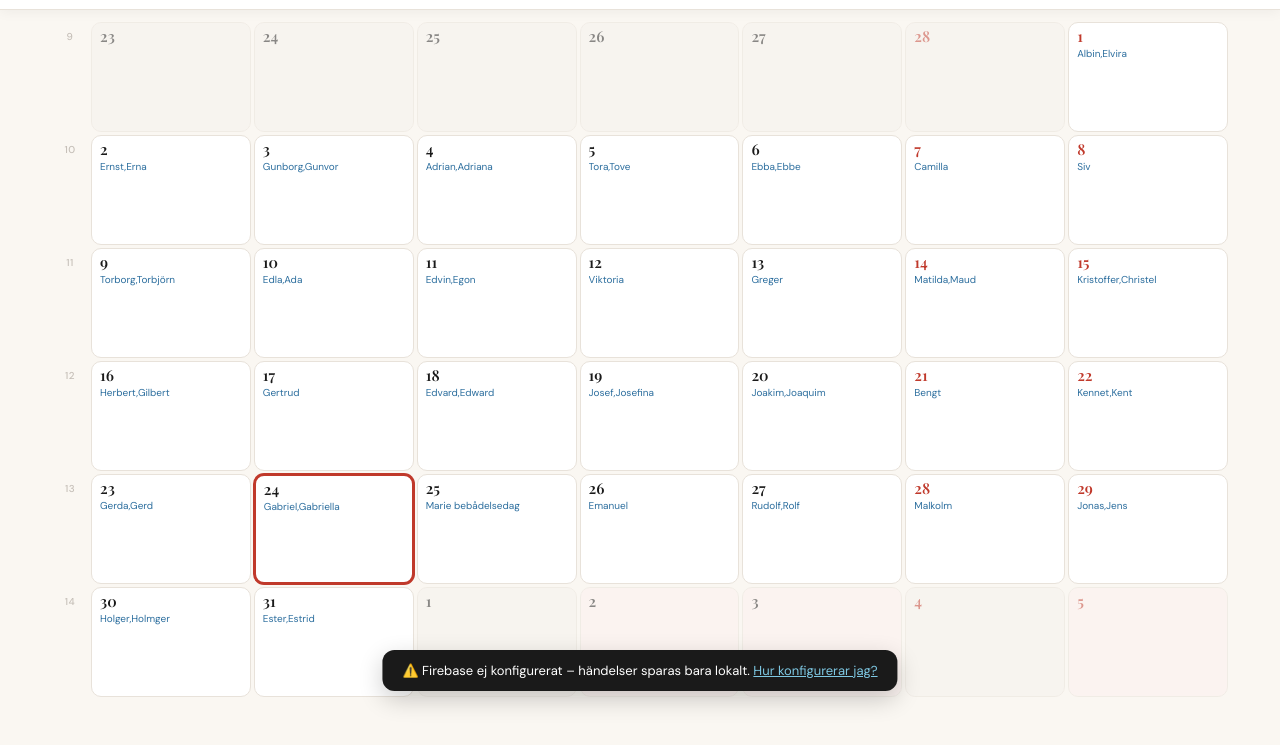
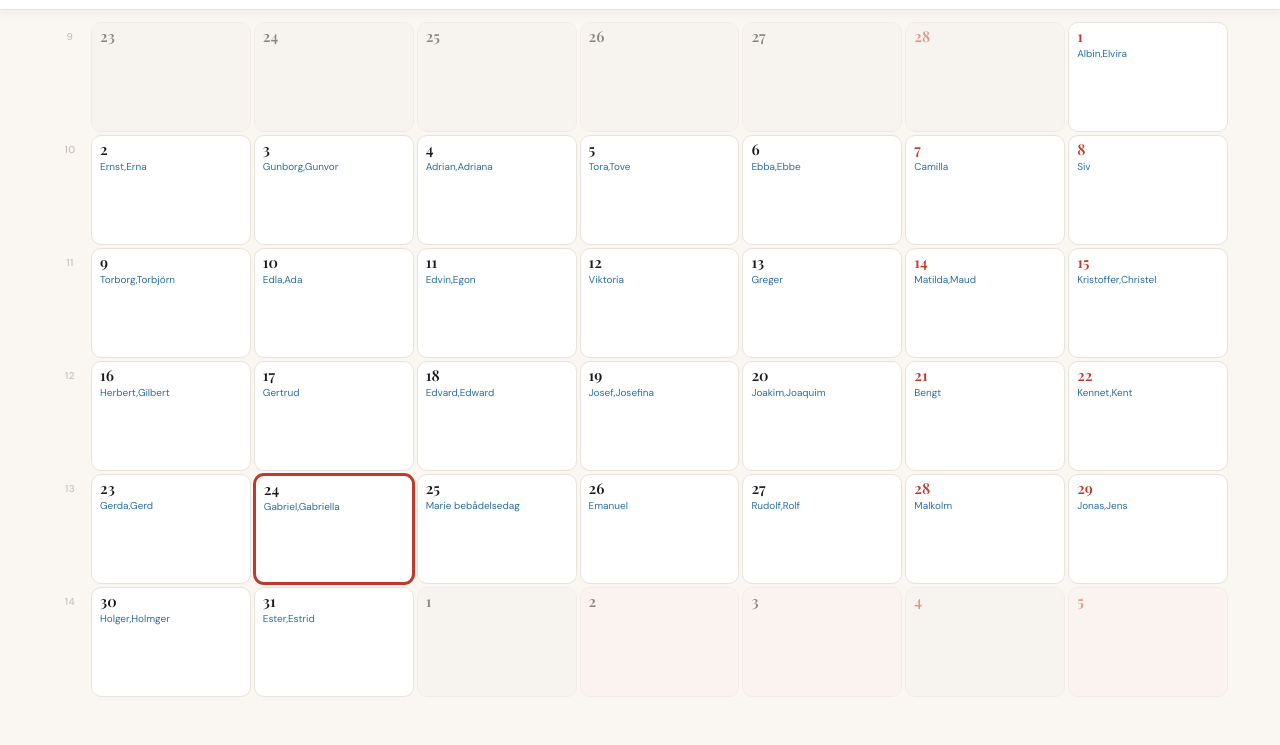
Before and after one commit to mattiasjonolfsson-cpu/Familjekalender, a plain HTML site: page index.html in a window 1280 px wide. Shown: the part 89-834 px from the top of the page. Drawn offline with nearby package versions, Linux system fonts and the light colour scheme; no server answers.

Commit message:
Update index.html

```diff
--- a/index.html
+++ b/index.html
@@ -503,13 +503,13 @@ import { getDatabase, ref, onValue, push, remove } from 'https://www.gstatic.com
 // Klistra in dina värden nedan:
 // ════════════════════════════════════════════════
 const FIREBASE_CONFIG = {
-  apiKey: "DIN_API_KEY",
-  authDomain: "DITT_PROJEKT.firebaseapp.com",
-  databaseURL: "https://DITT_PROJEKT-default-rtdb.europe-west1.firebasedatabase.app",
-  projectId: "DITT_PROJEKT",
-  storageBucket: "DITT_PROJEKT.appspot.com",
-  messagingSenderId: "DITT_ID",
-  appId: "DITT_APP_ID"
+  apiKey: "AIzaSyDxHuOfybfmcjV6Z4YO9EXcwLkS7xlgviI",
+  authDomain: "familjekalender-72c61.firebaseapp.com",
+  databaseURL: "https://familjekalender-72c61-default-rtdb.europe-west1.firebasedatabase.app",
+  projectId: "familjekalender-72c61",
+  storageBucket: "familjekalender-72c61.firebasestorage.app",
+  messagingSenderId: "880590774141",
+  appId: "1:880590774141:web:f0d3e022ad227b5d757614"
 };
 
 // ════════════════════════════════════════════════
```
